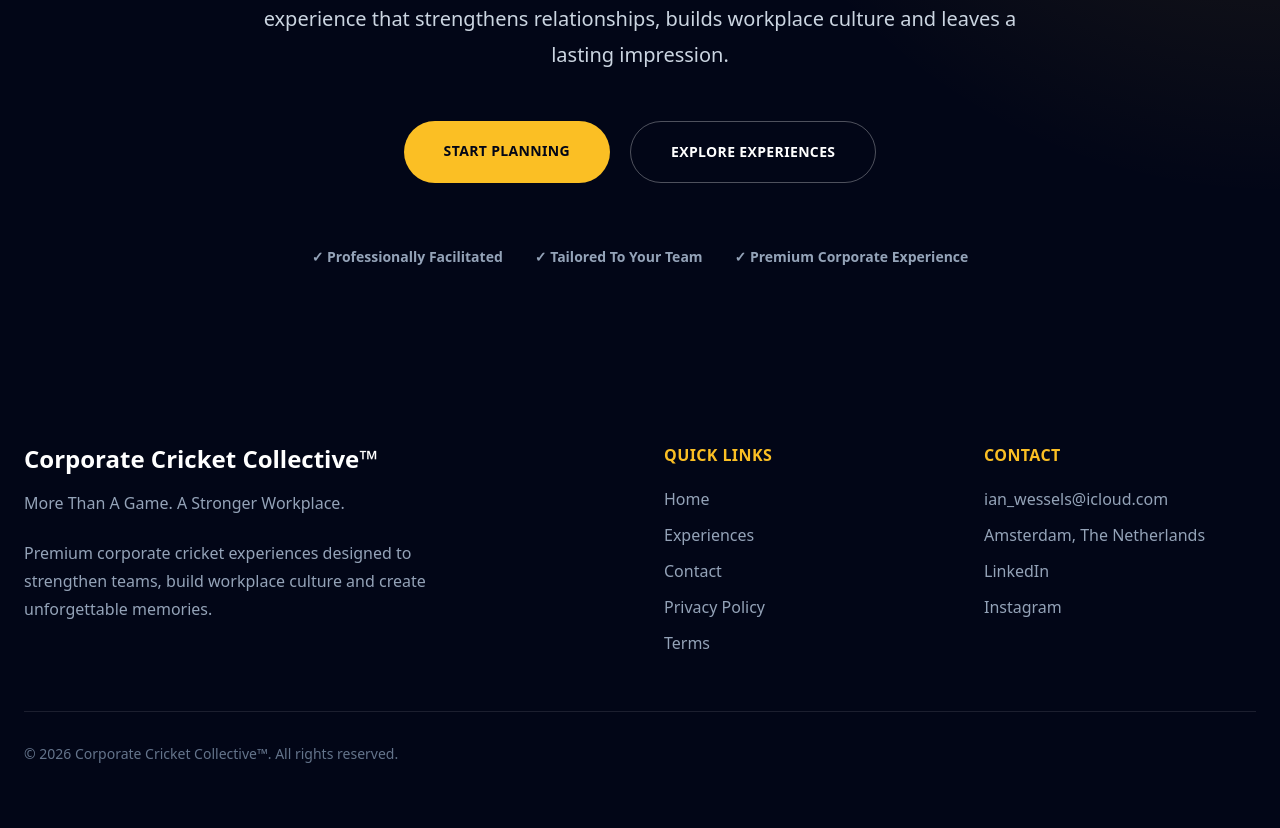
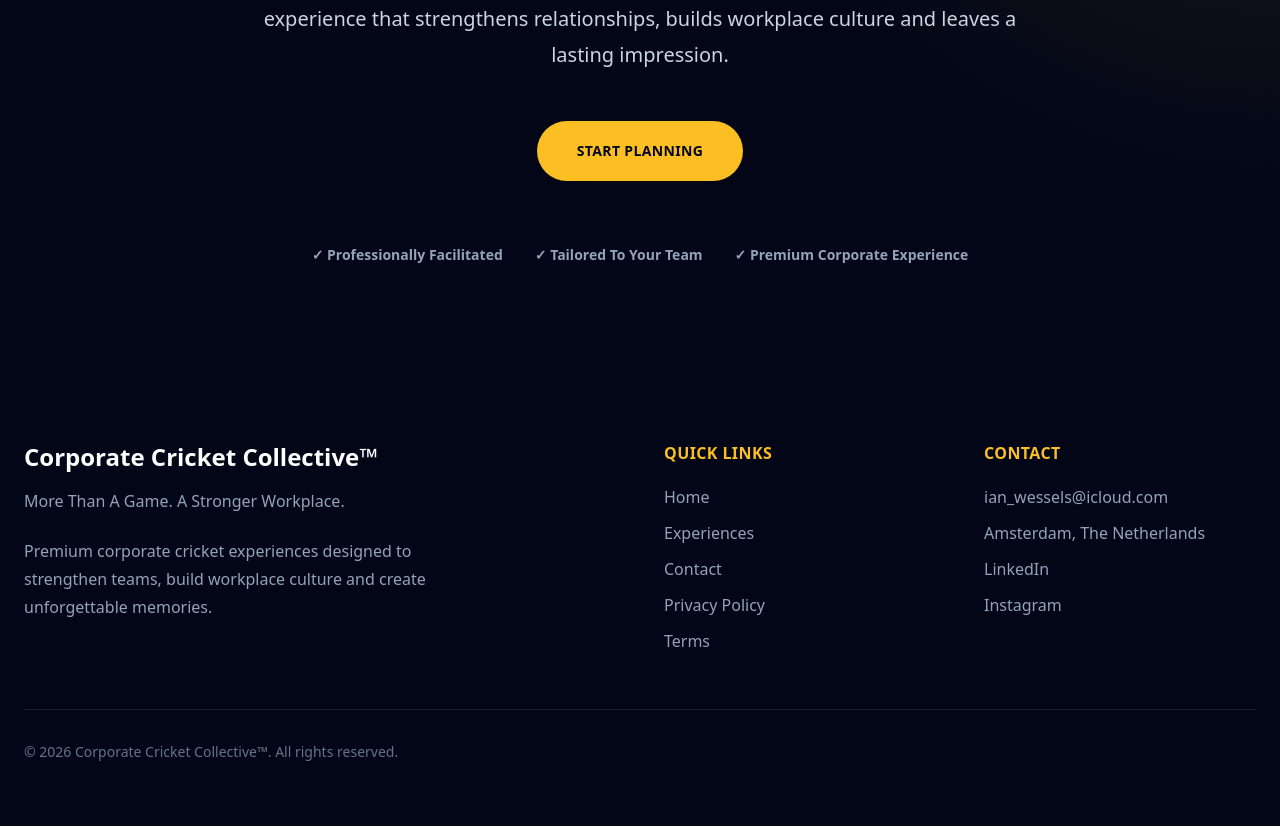
Before and after one commit to ianwessels-ai/ccc-premium-b2b-website, a Next.js app: page / in a window 1280 px wide. Shown: the part 5580-6408 px from the top of the page. Built offline with nearby package versions, Linux system fonts and the light colour scheme.

Commit message:
Update FinalCTA.tsx

```diff
--- a/components/FinalCTA.tsx
+++ b/components/FinalCTA.tsx
@@ -33,12 +33,7 @@ export default function FinalCTA() {
             Start Planning
           </Link>
 
-          <Link
-            href="#experiences"
-            className="rounded-full border border-white/30 px-10 py-5 text-sm font-black uppercase tracking-wide transition duration-300 hover:border-white hover:bg-white hover:text-slate-950"
-          >
-            Explore Experiences
-          </Link>
+
         </div>
 
         <div className="mt-16 flex flex-wrap justify-center gap-8 text-sm font-semibold text-slate-400">
```
